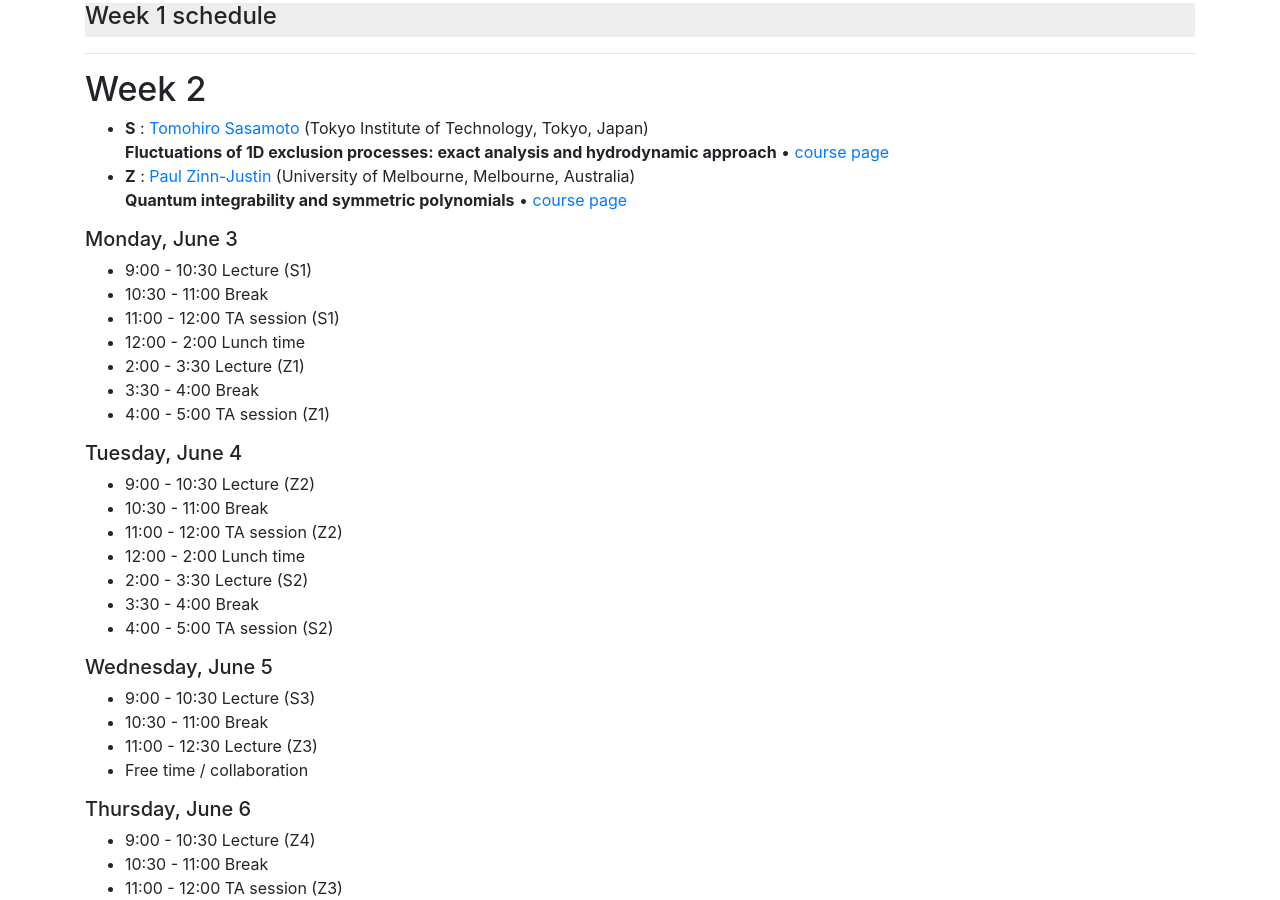
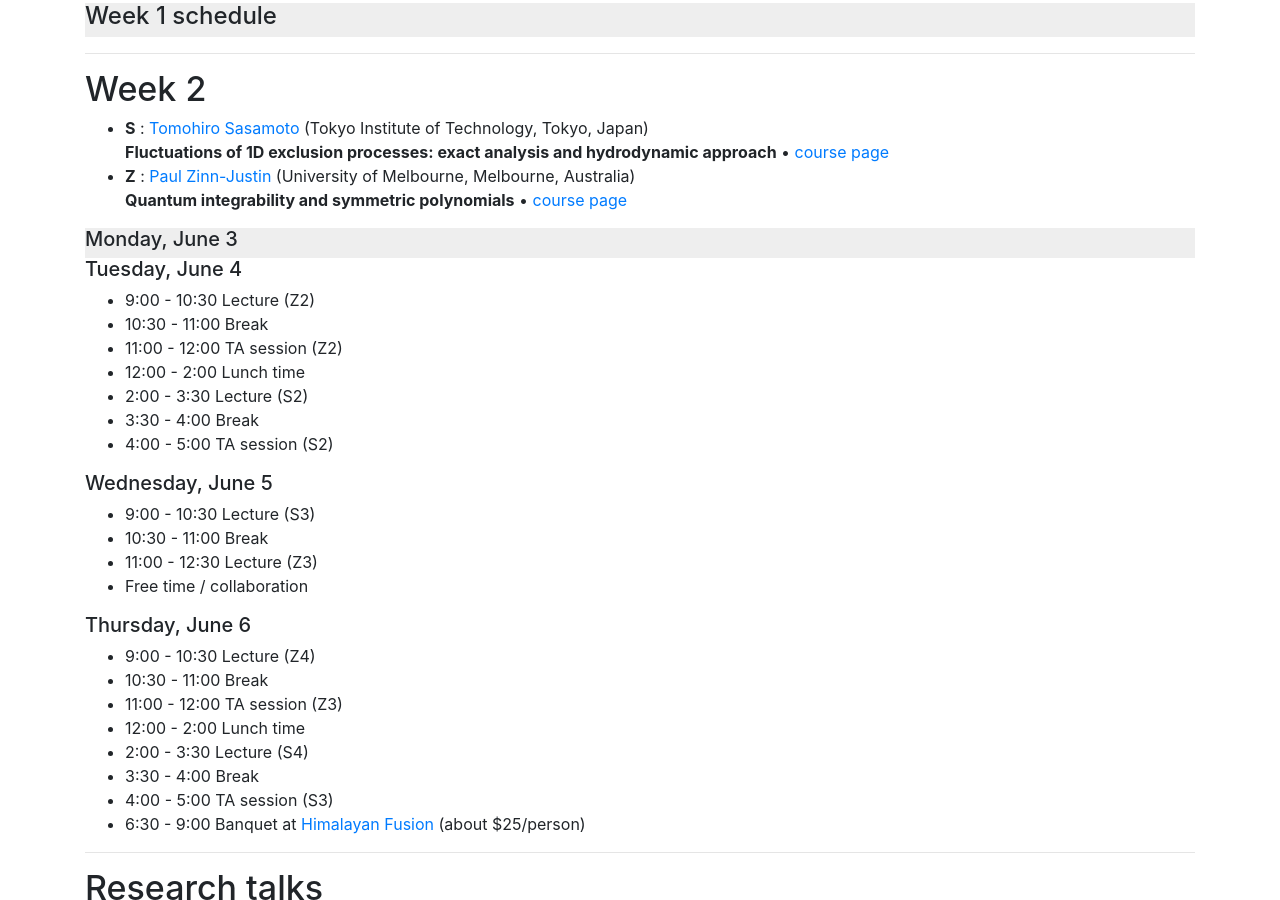
Before and after one commit to int-prob/int-prob-code, a Jekyll site: the page built from vipss2019/schedule.md, in a window 1280 px wide and 900 px high, scrolled down 710 px. Built offline with Jekyll 4.4.1, drawn with Linux system fonts in a browser that asks for light colours; nearby versions of some CDN libraries.

Commit message:
update schedule.md at Tue Jun  4 11:23:40 EDT 2019

```diff
--- a/vipss2019/schedule.md
+++ b/vipss2019/schedule.md
@@ -141,17 +141,17 @@
 
 ---
 
-# Week 2
+<h1 id="week-2">Week 2</h1>
 
 <ul>
-<li> <b>S</b> : <a href="https://search.star.titech.ac.jp/titech-ss/pursuer.act?event=outside&key_t2r2Rid=CTT100380272&lang=en">Tomohiro Sasamoto</a> (Tokyo Institute of Technology, Tokyo, Japan)
+<li> <b>S</b> : <a href="https://search.star.titech.ac.jp/titech-ss/pursuer.act?event=outside&amp;key_t2r2Rid=CTT100380272&amp;lang=en">Tomohiro Sasamoto</a> (Tokyo Institute of Technology, Tokyo, Japan)
 <details>
-<summary><strong>Fluctuations of 1D exclusion processes: exact analysis and hydrodynamic approach</strong> &bull; <a href="{{site.url}}/vipss2019/sasamoto/">course page</a></summary>
+<summary><strong>Fluctuations of 1D exclusion processes: exact analysis and hydrodynamic approach</strong> &bull; <a href="http://frg.int-prob.org/vipss2019/sasamoto/">course page</a></summary>
 <div style="padding:10px">
 One dimensional exclusion processes are stochastic processes in which many particles perform random walks under exclusion constraint. They have been playing important role in the fields of stochastic interacting systems in probability theory and non-equilibrium statistical mechanics in physics. For the last two decades, fluctuations of the processes have been studied quite intensively, since the seminal work by Johansson[1-1] on totally asymmetric simple exclusion process (TASEP) showing that the current fluctuation of TASEP with step initial condition is described by the GUE Tracy-Widom distribution. There have been a vast accumulation of generalizations and related results, but there are still many intriguing questions and problems to be solved.
-<br><br>
+<br /><br />
 In these lectures, we discuss a few new directions in the studies of fluctuations of exclusion processes. We also stress that such studies provide valuable insight to other methods based on hydrodynamic ideas which can be applied to a wider class of interacting particle systems. In the first lecture we review the basics of the subject. After introducing a few models such as the asymmetric simple exclusion process(ASEP) and the Kardar-Parisi-Zhang (KPZ) equation, we explain how one can study their fluctuations for the case of TASEP[1-2]. In the second lecture, we show that an approach introduced in [2] using Frobenius determinant can be applied to a large class of models in a unified manner. In the third lecture we explain our recent result on a two-species exclusion process and connection to the nonlinear fluctuating hydrodynamics[3]. In the last lecture we will consider an application of the techniques to study the large derivation in the symmetric exclusion process[4-1,2].
-<br><br>
+<br /><br />
 <strong>References</strong>
 <ul>
 <li>[1-1] K. Johansson, Shape fluctuations and random matrices, Commun. Math. Phys. (2009) 437-476. [arXiv:math/9903134]</li>
@@ -170,49 +170,59 @@
 </li>
 <li> <b>Z</b> : <a href="http://blogs.unimelb.edu.au/paul-zinn-justin/">Paul Zinn-Justin</a> (University of Melbourne, Melbourne, Australia)
 <details>
-<summary><strong>Quantum integrability and symmetric polynomials</strong> &bull; <a href="{{site.url}}/vipss2019/zinnjustin/">course page</a></summary>
+<summary><strong>Quantum integrability and symmetric polynomials</strong> &bull; <a href="http://frg.int-prob.org/vipss2019/zinnjustin/">course page</a></summary>
 </details>
 </li>
 </ul>
 
+<details style="background:#EEEEEE">
+<summary>
+<h5 id="monday-june-3">Monday, June 3</h5>
+</summary>
+<ul>
+  <li>9:00 - 10:30 Lecture (S1)</li>
+  <li>10:30 - 11:00 Break</li>
+  <li>11:00 - 12:00 TA session (S1)</li>
+  <li>12:00 - 2:00 Lunch time</li>
+  <li>2:00 - 3:30 Lecture (Z1)</li>
+  <li>3:30 - 4:00 Break</li>
+  <li>4:00 - 5:00 TA session (Z1)</li>
+</ul>
+</details>
 
-##### Monday, June 3
+<h5 id="tuesday-june-4">Tuesday, June 4</h5>
 
-- 9:00 - 10:30 Lecture (S1)
-- 10:30 - 11:00 Break
-- 11:00 - 12:00 TA session (S1)
-- 12:00 - 2:00 Lunch time
-- 2:00 - 3:30 Lecture (Z1)
-- 3:30 - 4:00 Break
-- 4:00 - 5:00 TA session (Z1)
+<ul>
+  <li>9:00 - 10:30 Lecture (Z2)</li>
+  <li>10:30 - 11:00 Break</li>
+  <li>11:00 - 12:00 TA session (Z2)</li>
+  <li>12:00 - 2:00 Lunch time</li>
+  <li>2:00 - 3:30 Lecture (S2)</li>
+  <li>3:30 - 4:00 Break</li>
+  <li>4:00 - 5:00 TA session (S2)</li>
+</ul>
 
-##### Tuesday, June 4
+<h5 id="wednesday-june-5">Wednesday, June 5</h5>
 
-- 9:00 - 10:30 Lecture (Z2)
-- 10:30 - 11:00 Break
-- 11:00 - 12:00 TA session (Z2)
-- 12:00 - 2:00 Lunch time
-- 2:00 - 3:30 Lecture (S2)
-- 3:30 - 4:00 Break
-- 4:00 - 5:00 TA session (S2)
+<ul>
+  <li>9:00 - 10:30 Lecture (S3)</li>
+  <li>10:30 - 11:00 Break</li>
+  <li>11:00 - 12:30 Lecture (Z3)</li>
+  <li>Free time / collaboration</li>
+</ul>
 
-##### Wednesday, June 5
+<h5 id="thursday-june-6">Thursday, June 6</h5>
 
-- 9:00 - 10:30 Lecture (S3)
-- 10:30 - 11:00 Break
-- 11:00 - 12:30 Lecture (Z3)
-- Free time / collaboration
-
-##### Thursday, June 6
-
-- 9:00 - 10:30 Lecture (Z4)
-- 10:30 - 11:00 Break
-- 11:00 - 12:00 TA session (Z3)
-- 12:00 - 2:00 Lunch time
-- 2:00 - 3:30 Lecture (S4)
-- 3:30 - 4:00 Break
-- 4:00 - 5:00 TA session (S3)
-- 6:30 - 9:00 Banquet at [Himalayan Fusion](https://goo.gl/maps/abuvp4DkkHK4YsQs7) (about $25/person)
+<ul>
+  <li>9:00 - 10:30 Lecture (Z4)</li>
+  <li>10:30 - 11:00 Break</li>
+  <li>11:00 - 12:00 TA session (Z3)</li>
+  <li>12:00 - 2:00 Lunch time</li>
+  <li>2:00 - 3:30 Lecture (S4)</li>
+  <li>3:30 - 4:00 Break</li>
+  <li>4:00 - 5:00 TA session (S3)</li>
+  <li>6:30 - 9:00 Banquet at <a href="https://goo.gl/maps/abuvp4DkkHK4YsQs7">Himalayan Fusion</a> (about $25/person)</li>
+</ul>
 
 ---
 
```
